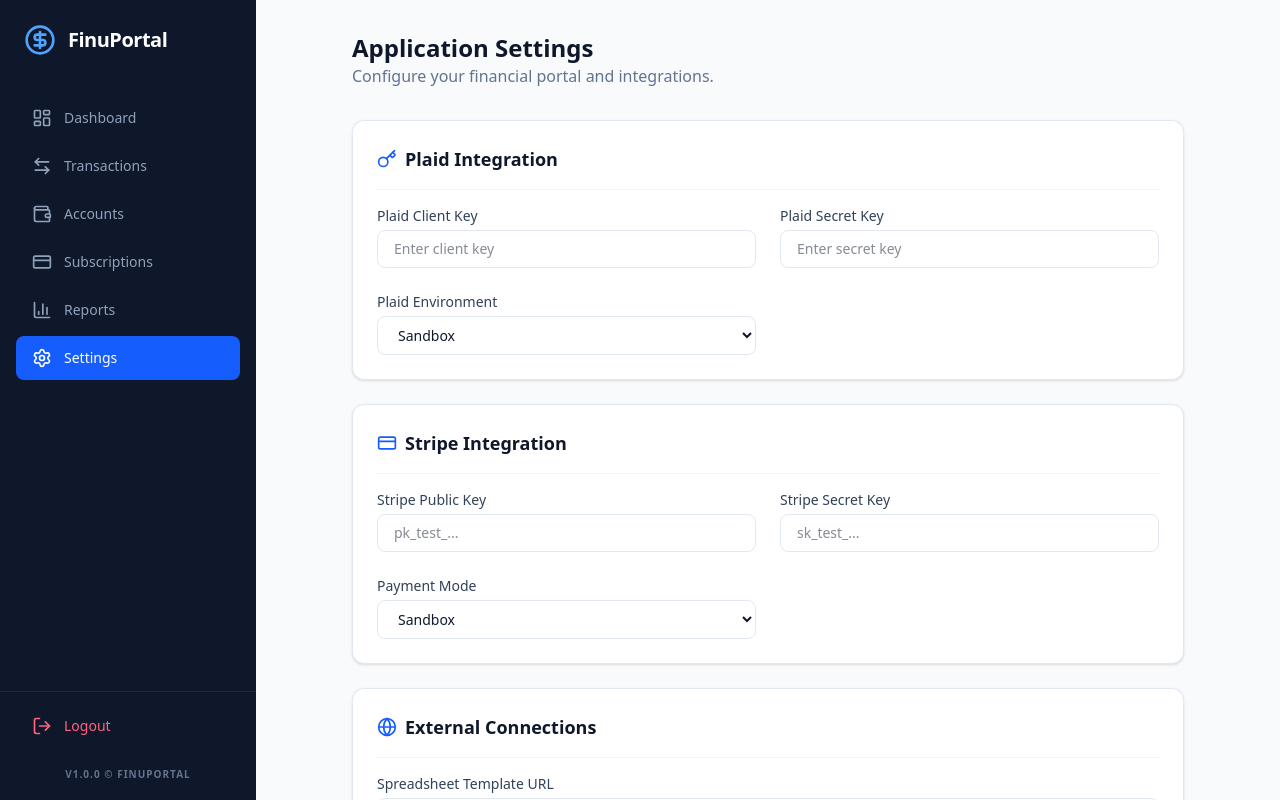
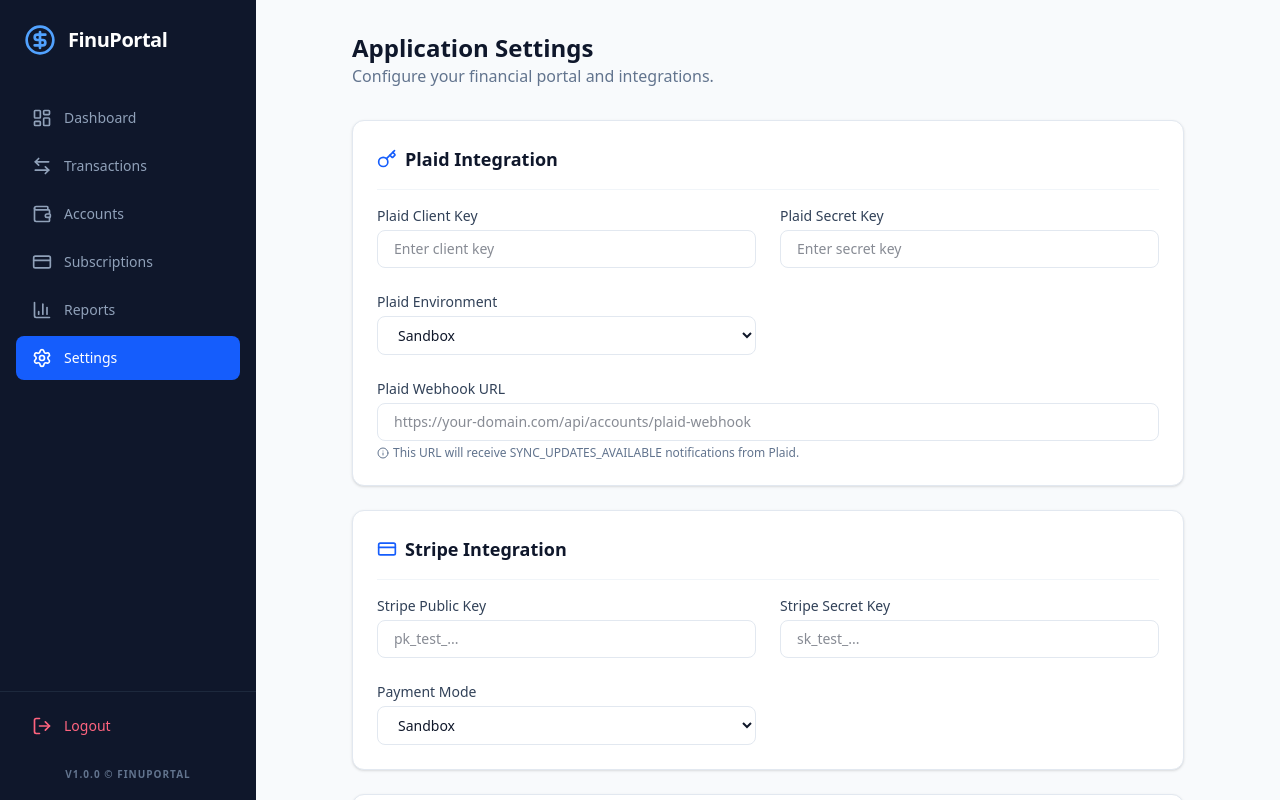
Before and after one commit to govindstallioni/thefinuportal, a Next.js app: page /settings in a window 1280 px wide. Shown: the top 800 px of the page. Built offline with nearby package versions, Linux system fonts and the light colour scheme; no server answers; sample sign-in values are in the browser's storage.

Commit message:
Added Plaid Wehook

```diff
--- a/src/app/(admin)/settings/page.tsx
+++ b/src/app/(admin)/settings/page.tsx
@@ -12,6 +12,7 @@
         plaidClientKey: "",
         plaidSecretKey: "",
         plaidEnvironment: "sandbox",
+        plaidWebhookUrl: "",
         spreadsheetTemplateUrl: "",
         appInstruction: "",
         notificationEmail: "",
@@ -121,6 +122,21 @@
                                 <option value="sandbox">Sandbox</option>
                                 <option value="production">Production</option>
                             </select>
+                        </div>
+                        <div className="md:col-span-2">
+                            <label className="block text-sm font-medium text-slate-700 mb-1">Plaid Webhook URL</label>
+                            <input
+                                type="url"
+                                name="plaidWebhookUrl"
+                                value={settings.plaidWebhookUrl || ""}
+                                onChange={handleChange}
+                                className="w-full rounded-lg border border-slate-200 px-4 py-2 text-sm focus:border-blue-500 focus:outline-none"
+                                placeholder="https://your-domain.com/api/accounts/plaid-webhook"
+                            />
+                            <p className="mt-1 text-xs text-slate-500 flex items-center">
+                                <Info className="mr-1 h-3 w-3" />
+                                This URL will receive SYNC_UPDATES_AVAILABLE notifications from Plaid.
+                            </p>
                         </div>
                     </div>
                 </div>
```
Also changed, not shown: 2 other files (tests, documents, lock files or other folders).
